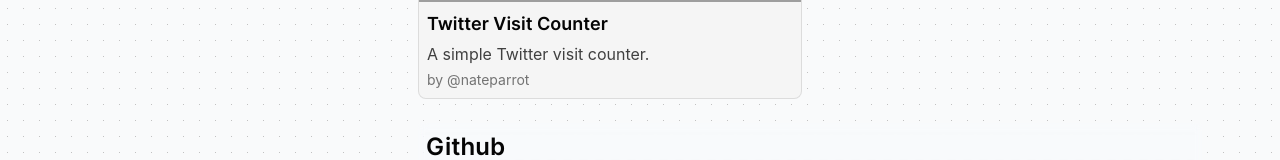
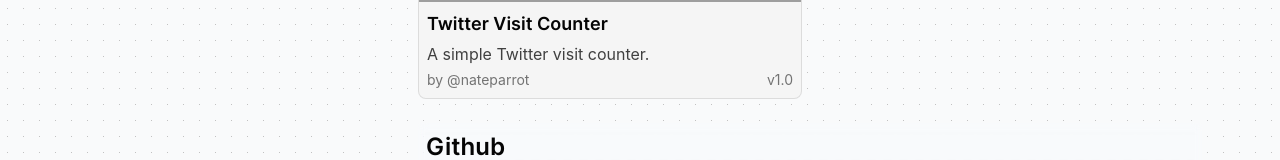
Before and after one commit to cristicretu/arcboost-marketplace, a Next.js app: page / in a window 1280 px wide. Shown: the part 715-875 px from the top of the page. Built offline with nearby package versions, Linux system fonts and the light colour scheme; grey boxes are pictures that could not be loaded; a web font is replaced by a local one.

Commit message:
refactor: remove gh

```diff
--- a/components/BoostCard/BoostCard.tsx
+++ b/components/BoostCard/BoostCard.tsx
@@ -8,9 +8,9 @@
   author,
   version,
   image,
-  github,
   id,
 }: Boost): JSX.Element {
+  const github = `https://github.com/cristicretu/arcboost-marketplace/tree/main/data/extensions/${id}`
   return (
     <div
       onClick={() => window.open(github, '_blank')}
@@ -33,7 +33,10 @@
           </span>
         </p>
         <p className='text-secondary'>{description}</p>
-        <p className='text-sm text-tertiary'>by {author}</p>
+        <div className='flex items-center text-sm text-tertiary justify-between'>
+          <p>by {author}</p>
+          <p>v{version}</p>
+        </div>
       </div>
     </div>
   )
--- a/data/manifest/9364b5b3-dbae-4fd0-ac5e-3ef2281e276f copy.json
+++ b/data/manifest/9364b5b3-dbae-4fd0-ac5e-3ef2281e276f copy.json
@@ -3,7 +3,6 @@
   "description": "A simple Twitter visit counter.",
   "author": "@nateparrot",
   "version": "1.0",
-  "github": "jaredwhite/twitter-visit-counter",
   "image": "https://user-images.githubusercontent.com/45521157/166933089-441716ef-6030-448e-883c-1b7861f66877.png",
   "website": "twitter.com"
 }
--- a/data/manifest/9364b5b3-dbae-4fd0-ac5e-3ef2281e276f.json
+++ b/data/manifest/9364b5b3-dbae-4fd0-ac5e-3ef2281e276f.json
@@ -3,7 +3,6 @@
   "description": "A simple Twitter visit counter.",
   "author": "@nateparrot",
   "version": "1.0",
-  "github": "jaredwhite/twitter-visit-counter",
   "image": "https://user-images.githubusercontent.com/45521157/166933089-441716ef-6030-448e-883c-1b7861f66877.png",
   "website": "github.com"
 }
--- a/lib/types.ts
+++ b/lib/types.ts
@@ -4,7 +4,6 @@
   description: string
   author: string
   version: number
-  github: string
   image: string
   website: string
 }
```
